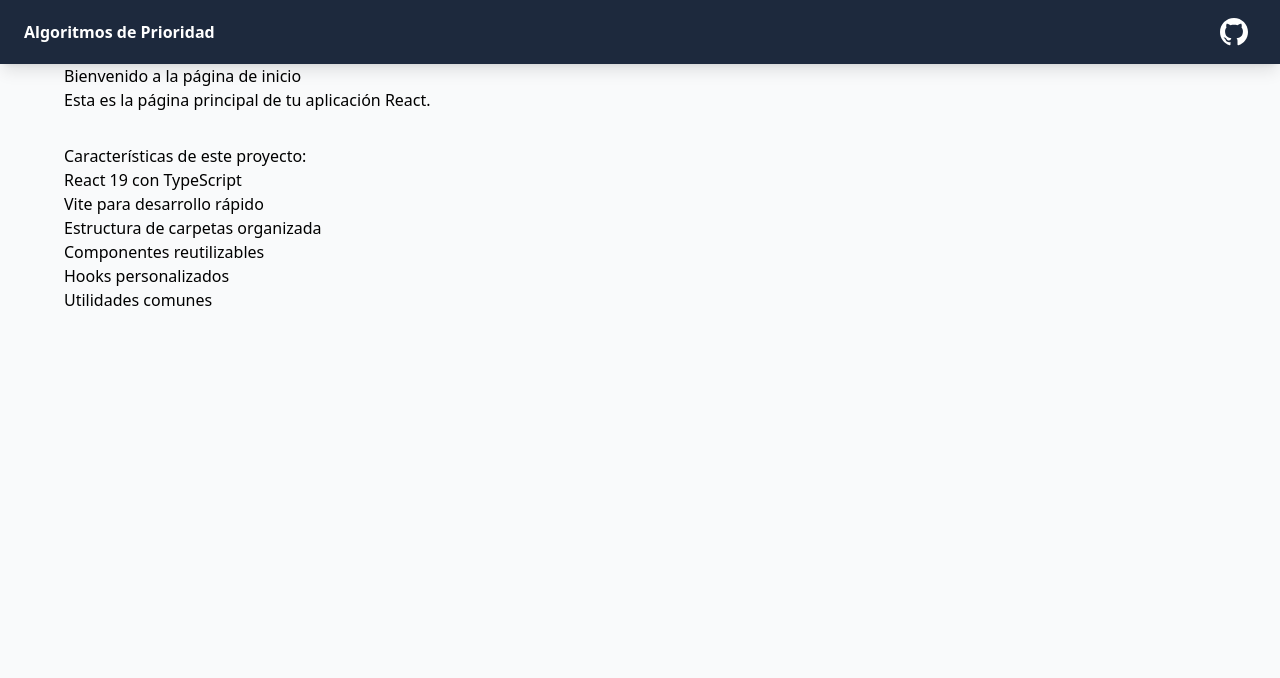
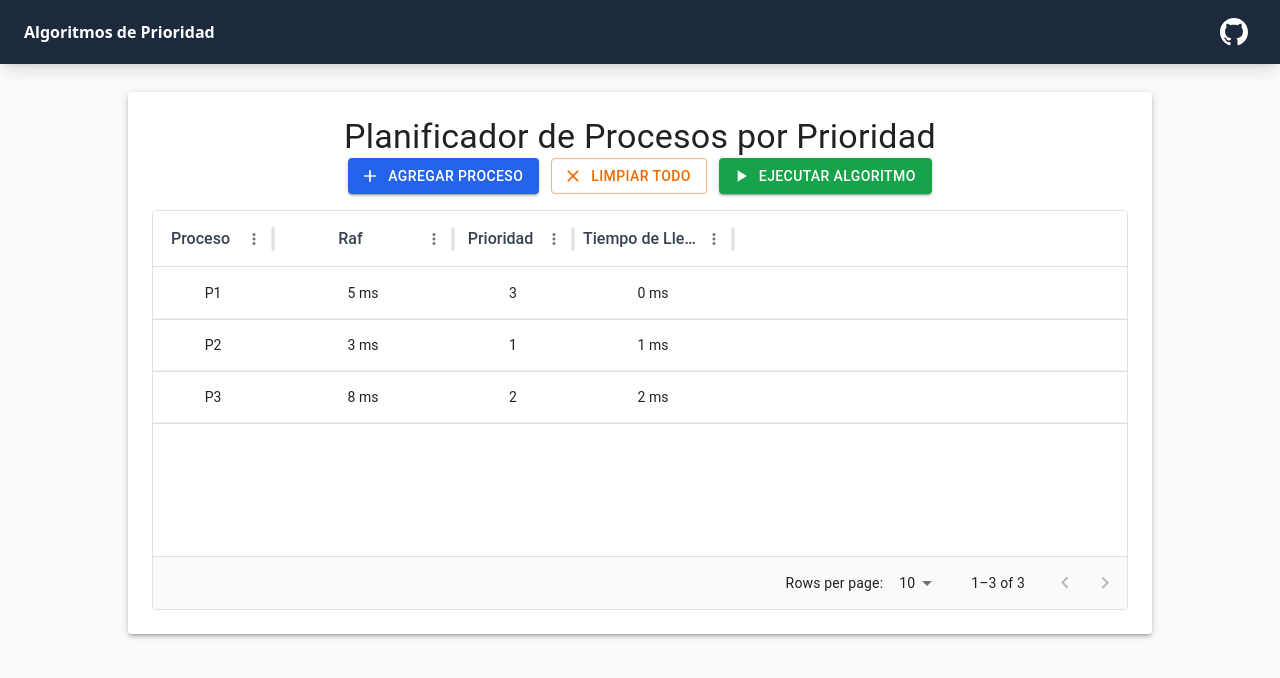
Before and after one commit to MateoMor/priority_alghoritms_simulation, a React (Vite) app: page / in a window 1280 px wide. Shown: the top 678 px of the page. Built offline with nearby package versions, Linux system fonts and the light colour scheme.

Commit message:
⚡️ Table implemented

```diff
--- a/package.json
+++ b/package.json
@@ -10,6 +10,11 @@
     "preview": "vite preview"
   },
   "dependencies": {
+    "@emotion/react": "^11.14.0",
+    "@emotion/styled": "^11.14.1",
+    "@mui/icons-material": "^7.3.2",
+    "@mui/material": "^7.3.2",
+    "@mui/x-data-grid": "^8.11.1",
     "@tailwindcss/vite": "^4.1.13",
     "react": "^19.1.1",
     "react-dom": "^19.1.1"
--- /dev/null
+++ b/src/components/AlgorithmTable.tsx
@@ -0,0 +1,218 @@
+import React, { useState } from "react";
+import { DataGrid } from "@mui/x-data-grid";
+import type {
+  GridColDef,
+  GridRowsProp,
+} from "@mui/x-data-grid";
+import { Paper, Button, Box, Typography, ThemeProvider } from "@mui/material";
+import { Add, PlayArrow, Clear } from "@mui/icons-material";
+import theme from "../styles/materialStyles";
+
+interface ProcessData {
+  id: number;
+  proceso: string;
+  tiempoEjecucion: number;
+  prioridad: number;
+  tiempoLlegada: number;
+}
+
+const AlgorithmTable: React.FC = () => {
+
+  const [rows, setRows] = useState<GridRowsProp<ProcessData>>([
+    {
+      id: 1,
+      proceso: "P1",
+      tiempoEjecucion: 5,
+      prioridad: 3,
+      tiempoLlegada: 0,
+    },
+    {
+      id: 2,
+      proceso: "P2",
+      tiempoEjecucion: 3,
+      prioridad: 1,
+      tiempoLlegada: 1,
+    },
+    {
+      id: 3,
+      proceso: "P3",
+      tiempoEjecucion: 8,
+      prioridad: 2,
+      tiempoLlegada: 2,
+    },
+  ]);
+
+
+  // Definir las columnas de la tabla
+  const columns: GridColDef[] = [
+    {
+      field: "proceso",
+      headerName: "Proceso",
+      width: 120,
+      editable: true,
+      headerAlign: "center",
+      align: "center",
+    },
+    {
+      field: "tiempoEjecucion",
+      headerName: "Raf",
+      type: "number",
+      width: 180,
+      editable: true,
+      headerAlign: "center",
+      align: "center",
+      valueFormatter: (value: number) => `${value} ms`,
+    },
+    {
+      field: "prioridad",
+      headerName: "Prioridad",
+      type: "number",
+      width: 120,
+      editable: true,
+      headerAlign: "center",
+      align: "center",
+      description: "Menor número = Mayor prioridad",
+    },
+    {
+      field: "tiempoLlegada",
+      headerName: "Tiempo de Llegada",
+      type: "number",
+      width: 160,
+      editable: true,
+      headerAlign: "center",
+      align: "center",
+      valueFormatter: (value: number) => `${value} ms`,
+    },
+  ];
+
+  // Función para agregar una nueva fila
+  const handleAddRow = () => {
+    console.log(rows.length);
+    if (rows.length != 0) {
+      const newId = Math.max(...rows.map((row) => row.id)) + 1;
+      const newRow: ProcessData = {
+        id: newId,
+        proceso: `P${newId}`,
+        tiempoEjecucion: 0,
+        prioridad: 1,
+        tiempoLlegada: 0,
+      };
+      setRows([...rows, newRow]);
+    } else {
+      const newRow: ProcessData = {
+        id: 1,
+        proceso: `P1`,
+        tiempoEjecucion: 0,
+        prioridad: 1,
+        tiempoLlegada: 0,
+      };
+      setRows([newRow]);
+    }
+  };
+
+  // Función para limpiar todos los datos
+  const handleClearAll = () => {
+    setRows([]);
+  };
+
+  // Función para ejecutar el algoritmo
+  const handleExecuteAlgorithm = () => {
+    console.log("Datos de los procesos:", rows);
+    // Aquí puedes implementar la lógica del algoritmo de prioridad
+    alert("Ejecutando algoritmo de prioridad con los datos ingresados!");
+  };
+
+  // Función para manejar la actualización de celdas
+  const handleProcessRowUpdate = (newRow: ProcessData) => {
+    setRows(rows.map((row) => (row.id === newRow.id ? newRow : row)));
+    return newRow;
+  };
+
+  return (
+    <ThemeProvider theme={theme}>
+      <Paper elevation={3} className="p-6 max-w-5xl mx-auto">
+        <Typography
+          variant="h4"
+          component="h2"
+          className="mb-6 text-center font-bold"
+        >
+          Planificador de Procesos por Prioridad
+        </Typography>
+
+        <Box className="mb-4 flex flex-wrap gap-3 justify-center">
+          <Button
+            variant="contained"
+            startIcon={<Add />}
+            onClick={handleAddRow}
+            sx={{
+              backgroundColor: "#2563eb",
+              "&:hover": { backgroundColor: "#1d4ed8" },
+            }}
+          >
+            Agregar Proceso
+          </Button>
+
+          <Button
+            variant="outlined"
+            startIcon={<Clear />}
+            onClick={handleClearAll}
+            color="warning"
+          >
+            Limpiar Todo
+          </Button>
+
+          <Button
+            variant="contained"
+            startIcon={<PlayArrow />}
+            onClick={handleExecuteAlgorithm}
+            disabled={rows.length === 0}
+            sx={{
+              backgroundColor: "#16a34a",
+              "&:hover": { backgroundColor: "#15803d" },
+            }}
+          >
+            Ejecutar Algoritmo
+          </Button>
+        </Box>
+
+        <Box style={{ height: 400, width: "100%" }}>
+          <DataGrid
+            rows={rows}
+            columns={columns}
+            disableRowSelectionOnClick
+            processRowUpdate={handleProcessRowUpdate}
+            initialState={{
+              pagination: {
+                paginationModel: { page: 0, pageSize: 10 },
+              },
+            }}
+            pageSizeOptions={[5, 10, 20]}
+            sx={{
+              "& .MuiDataGrid-root": {
+                border: "none",
+              },
+              "& .MuiDataGrid-cell": {
+                borderBottom: "1px solid #f0f0f0",
+              },
+              "& .MuiDataGrid-columnHeaders": {
+                backgroundColor: "#f8fafc",
+                color: "#374151",
+                fontSize: 16,
+                fontWeight: "bold",
+              },
+              "& .MuiDataGrid-virtualScroller": {
+                backgroundColor: "#ffffff",
+              },
+              "& .MuiDataGrid-footerContainer": {
+                backgroundColor: "#f8fafc",
+              },
+            }}
+          />
+        </Box>
+
+      </Paper>
+    </ThemeProvider>
+  );
+};
+
+export default AlgorithmTable;
--- a/src/pages/HomePage.tsx
+++ b/src/pages/HomePage.tsx
@@ -1,22 +1,14 @@
 import React from 'react';
+import AlgorithmTable from '../components/AlgorithmTable';
 
 const HomePage: React.FC = () => {
   return (
-    <div>
+    <div className="space-y-8 py-7">
 
-      <h2>Bienvenido a la página de inicio</h2>
-      <p>Esta es la página principal de tu aplicación React.</p>
-      <div style={{ marginTop: '2rem' }}>
-        <h3>Características de este proyecto:</h3>
-        <ul>
-          <li>React 19 con TypeScript</li>
-          <li>Vite para desarrollo rápido</li>
-          <li>Estructura de carpetas organizada</li>
-          <li>Componentes reutilizables</li>
-          <li>Hooks personalizados</li>
-          <li>Utilidades comunes</li>
-        </ul>
-      </div>
+
+      <AlgorithmTable />
+
+
     </div>
   );
 };
--- /dev/null
+++ b/src/styles/materialStyles.ts
@@ -0,0 +1,14 @@
+import { createTheme } from '@mui/material/styles';
+
+const theme = createTheme({
+    palette: {
+      primary: {
+        main: '#1e293b', // slate-800 similar a tu header
+      },
+      secondary: {
+        main: '#3b82f6', // blue-500
+      },
+    },
+  });
+
+export default theme;
```
Also changed, not shown: src/data/defaultData.ts (added), 1 other file (tests, documents, lock files or other folders).
